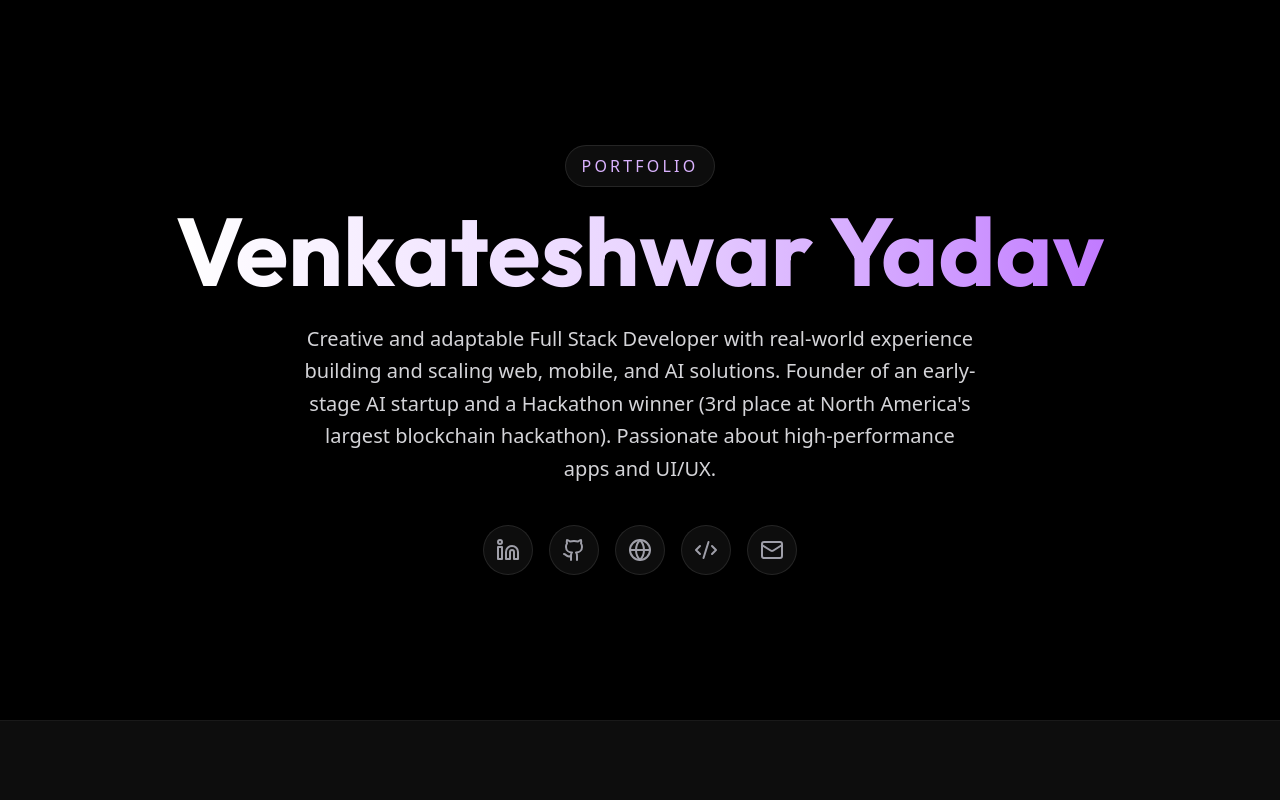
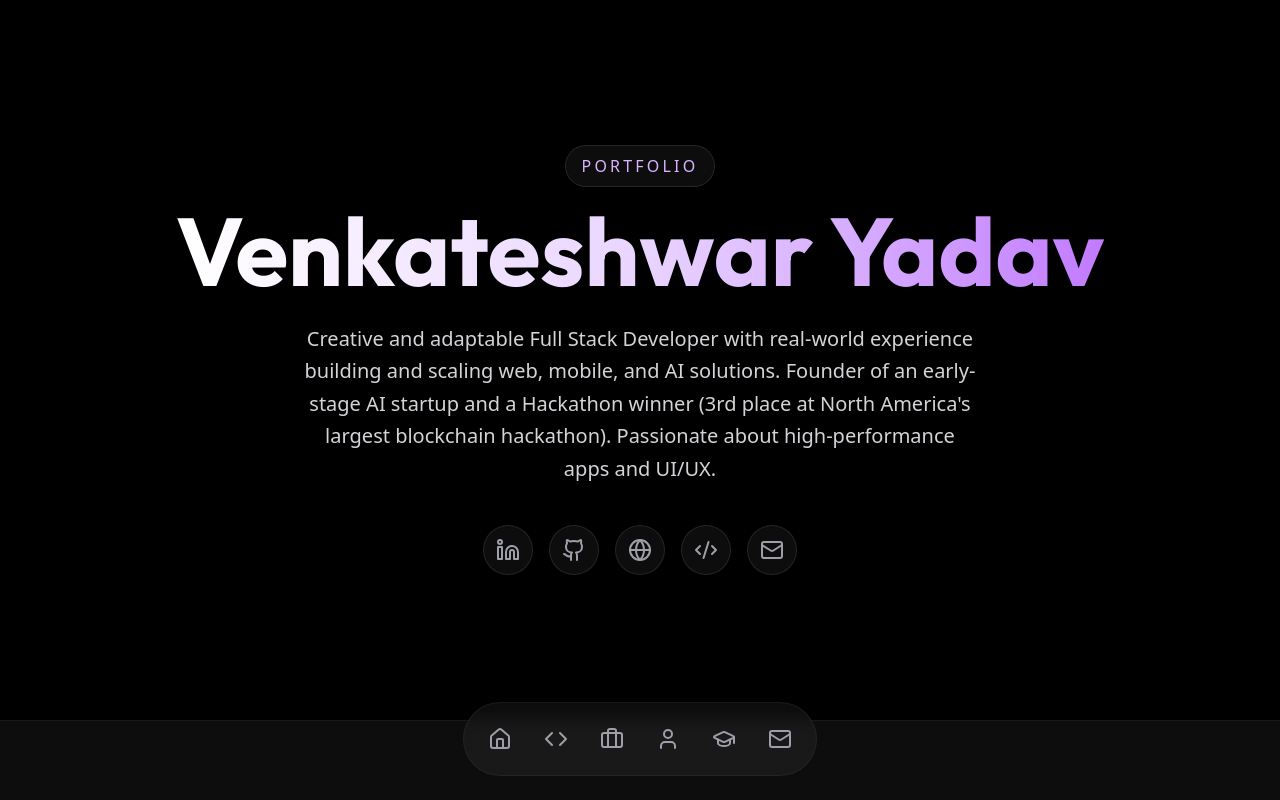
Before and after one commit to mccharliesins/mccharliesins, a Next.js app: page / in a window 1280 px wide. Shown: the top 800 px of the page. Built offline with nearby package versions, Linux system fonts and the light colour scheme.

Commit message:
Add_Navbar_and_Contact_sections

```diff
--- a/app/page.tsx
+++ b/app/page.tsx
@@ -4,6 +4,8 @@ import Projects from "@/components/Projects";
 import Experience from "@/components/Experience";
 import Skills from "@/components/Skills";
 import Education from "@/components/Education";
+import Contact from "@/components/Contact";
+import Navbar from "@/components/Navbar";
 
 export default function Home() {
   return (
@@ -13,7 +15,9 @@ export default function Home() {
       <Projects />
       <Experience />
       <Education />
-      <footer className="py-8 text-center text-zinc-600 text-sm">
+      <Contact />
+      <Navbar />
+      <footer className="pb-32 pt-8 text-center text-zinc-600 text-sm">
         <p>&copy; {new Date().getFullYear()} Venkateshwar Yadav. All rights reserved.</p>
         <p className="mt-2 text-xs">
           Built with Next.js, Tailwind CSS & Framer Motion
--- /dev/null
+++ b/components/Contact.tsx
@@ -0,0 +1,38 @@
+"use client";
+import { resumeData } from "@/data/resume";
+import { motion } from "framer-motion";
+import { Mail, ArrowRight } from "lucide-react";
+import Link from "next/link";
+
+export default function Contact() {
+    return (
+        <section className="py-32 px-4 relative overflow-hidden" id="contact">
+            {/* Background Gradients */}
+            <div className="absolute top-1/2 left-1/2 -translate-x-1/2 -translate-y-1/2 w-[500px] h-[500px] bg-purple-500/10 rounded-full blur-[100px] -z-10" />
+
+            <motion.div
+                initial={{ opacity: 0, scale: 0.95 }}
+                whileInView={{ opacity: 1, scale: 1 }}
+                transition={{ duration: 0.5 }}
+                viewport={{ once: true }}
+                className="max-w-4xl mx-auto text-center"
+            >
+                <h2 className="text-4xl md:text-6xl font-bold bg-clip-text text-transparent bg-gradient-to-b from-white to-zinc-500 font-outfit mb-6">
+                    Ready to create something full stack?
+                </h2>
+                <p className="text-zinc-400 text-lg md:text-xl mb-10 max-w-2xl mx-auto">
+                    Whether you have a project in mind or just want to chat about the latest in Tech, AI or Blockchain — I am always open to new opportunities.
+                </p>
+
+                <Link
+                    href={`mailto:${resumeData.personalInfo.email}`}
+                    className="inline-flex items-center gap-2 px-8 py-4 bg-white text-black rounded-full font-bold text-lg hover:bg-zinc-200 transition-colors group"
+                >
+                    <Mail className="w-5 h-5" />
+                    <span>Get in Touch</span>
+                    <ArrowRight className="w-5 h-5 group-hover:translate-x-1 transition-transform" />
+                </Link>
+            </motion.div>
+        </section>
+    );
+}
--- /dev/null
+++ b/components/Navbar.tsx
@@ -0,0 +1,56 @@
+"use client";
+import { motion } from "framer-motion";
+import { Home, User, Briefcase, Code, GraduationCap, Mail } from "lucide-react";
+import Link from "next/link";
+import { cn } from "@/lib/utils";
+import { useState, useEffect } from "react";
+
+const navItems = [
+    { name: "Home", icon: Home, href: "#" },
+    { name: "Skills", icon: Code, href: "#skills" },
+    { name: "Projects", icon: Briefcase, href: "#projects" },
+    { name: "Experience", icon: User, href: "#experience" },
+    { name: "Education", icon: GraduationCap, href: "#education" },
+    { name: "Contact", icon: Mail, href: "#contact" },
+];
+
+export default function Navbar() {
+    const [scrolled, setScrolled] = useState(false);
+
+    useEffect(() => {
+        const handleScroll = () => {
+            setScrolled(window.scrollY > 50);
+        };
+        window.addEventListener("scroll", handleScroll);
+        return () => window.removeEventListener("scroll", handleScroll);
+    }, []);
+
+    return (
+        <motion.div
+            initial={{ y: 100, opacity: 0 }}
+            animate={{ y: 0, opacity: 1 }}
+            transition={{ delay: 0.5 }}
+            className="fixed bottom-6 left-1/2 -translate-x-1/2 z-50"
+        >
+            <div className={cn(
+                "flex items-center gap-1 md:gap-2 px-3 py-3 rounded-full border transition-all duration-300",
+                scrolled
+                    ? "bg-black/50 backdrop-blur-md border-white/10 shadow-2xl shadow-purple-500/10"
+                    : "bg-white/5 border-white/5 backdrop-blur-sm"
+            )}>
+                {navItems.map((item) => (
+                    <Link
+                        key={item.name}
+                        href={item.href}
+                        className="p-2 md:p-3 rounded-full hover:bg-white/10 text-zinc-400 hover:text-white transition-all group relative"
+                    >
+                        <item.icon className="w-5 h-5 md:w-6 md:h-6" />
+                        <span className="absolute -top-10 left-1/2 -translate-x-1/2 bg-black border border-white/10 px-2 py-1 rounded text-xs text-white opacity-0 group-hover:opacity-100 transition-opacity pointer-events-none whitespace-nowrap">
+                            {item.name}
+                        </span>
+                    </Link>
+                ))}
+            </div>
+        </motion.div>
+    );
+}
```
